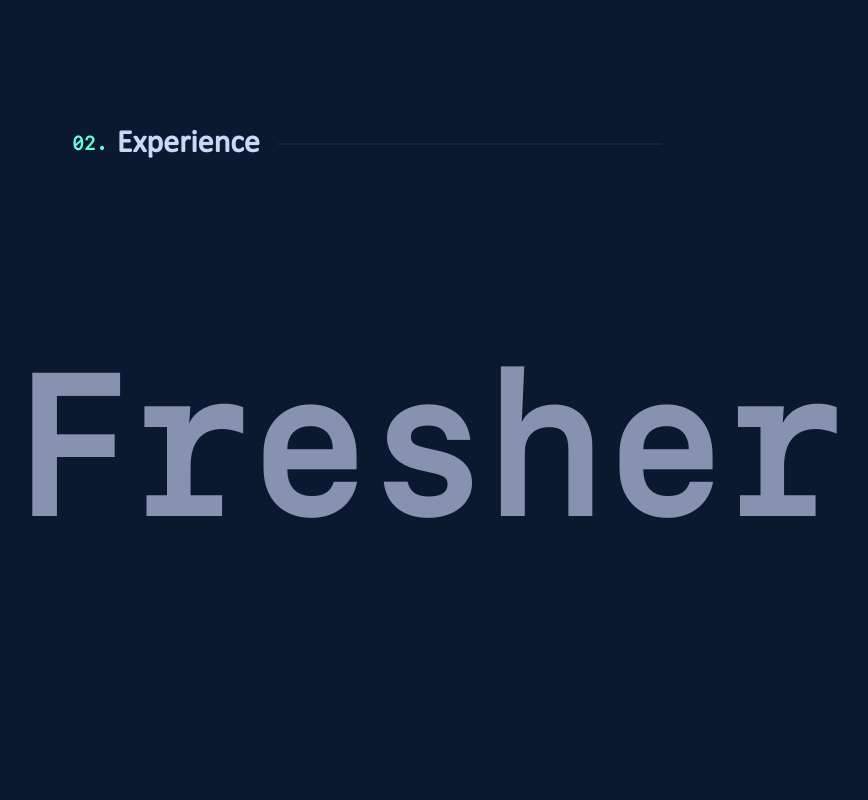
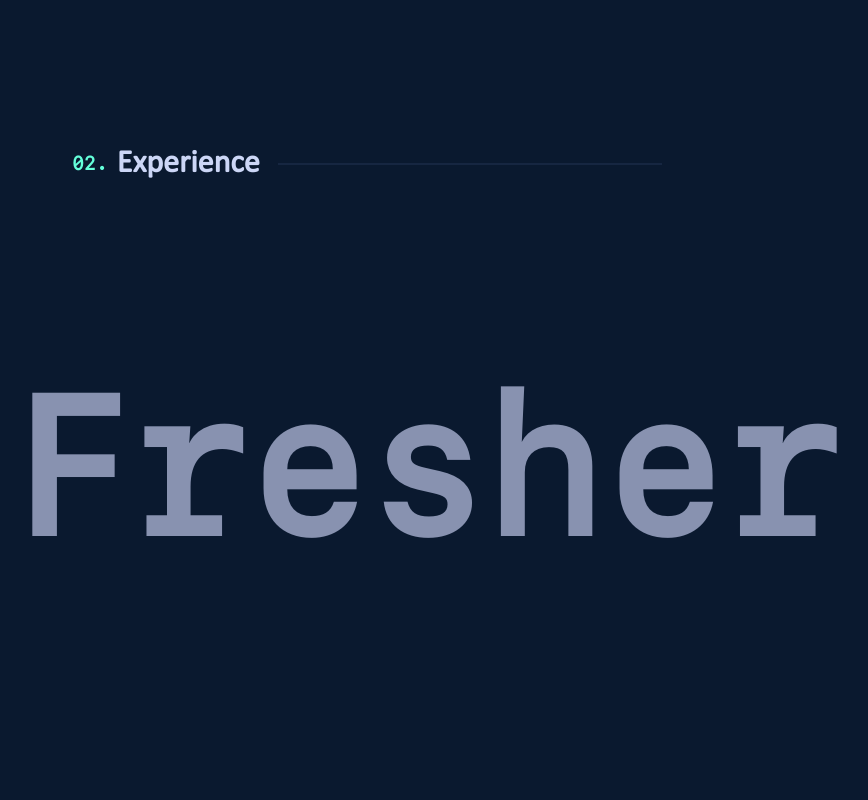
Before and after one commit to AryanTy20/my-portfolio, a React (Vite) app: page / in a window 1280 px wide. Shown: the part 1640-2440 px from the top of the page, without its empty margins (216-1084 px from the left). Built offline with nearby package versions, Linux system fonts and the light colour scheme.

Commit message:
fix: y postion

```diff
--- a/src/components/Experience/index.tsx
+++ b/src/components/Experience/index.tsx
@@ -7,10 +7,6 @@ const Experience = () => {
   const experienceRef = useRef(null);
   const isVisible = useIntersectionObserver(experienceRef);
 
-  useEffect(() => {
-    console.log(isVisible);
-  }, [isVisible]);
-
   return (
     <motion.section
       initial={{
@@ -19,7 +15,7 @@ const Experience = () => {
       }}
       animate={{
         opacity: isVisible ? 1 : 0,
-        y: isVisible ? 0 : 200,
+        y: isVisible ? 20 : 200,
         transition: {
           duration: 0.5,
         },
--- a/src/components/Experience/style.scss
+++ b/src/components/Experience/style.scss
@@ -20,7 +20,7 @@
 
 @media screen and (max-width: 769px) {
   .experience {
-    margin: 5em 0 0 0;
+    margin: 4em 0 0 0;
     h1 {
       margin: 0;
     }
```
